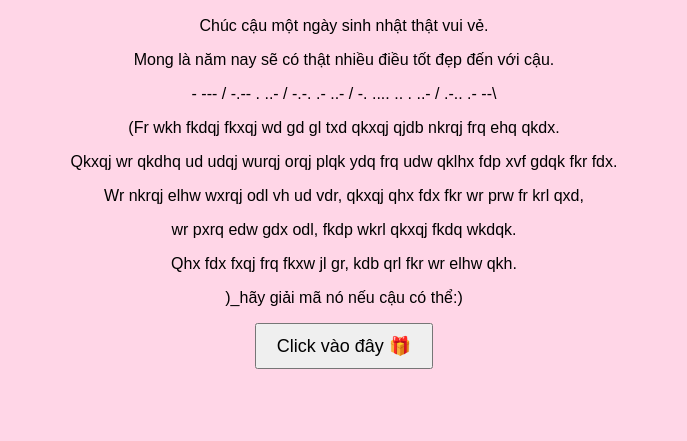
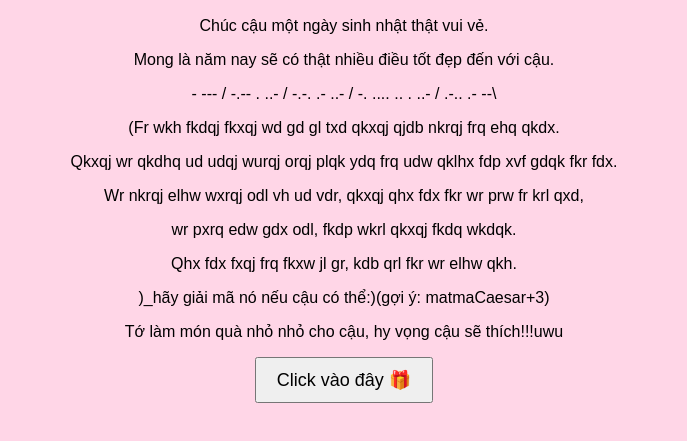
Before and after one commit to nahpgnud/SNVVVLBN, a plain HTML site: page index.html in a window 1280 px wide. Shown: the part 111-552 px from the top of the page, without its empty margins (296-983 px from the left). Drawn offline with Linux system fonts and the light colour scheme.

Commit message:
index.html

```diff
--- a/index.html
+++ b/index.html
@@ -38,8 +38,9 @@ Mong là năm nay sẽ có thật nhiều điều tốt đẹp đến với cậ
 <p>Wr nkrqj elhw wxrqj odl vh ud vdr, qkxqj qhx fdx fkr wr prw fr krl qxd, </p>
 <p>wr pxrq edw gdx odl, fkdp wkrl qkxqj fkdq wkdqk.</p>
 <p>Qhx fdx fxqj frq fkxw jl gr, kdb qrl fkr wr elhw qkh.</p>
-<p>)_hãy giải mã nó nếu cậu có thể:)
+<p>)_hãy giải mã nó nếu cậu có thể:)(gợi ý: matmaCaesar+3)
 </p>
+<p>Tớ làm món quà nhỏ nhỏ cho cậu, hy vọng cậu sẽ thích!!!uwu</p>
 
 <button onclick="alert('Tớ chúc cậu luôn vui vẻ và cười thật nhiềuuuuuu \n - --- / -.-- . ..- / -.-. .- ..- / -. .... .. . ..- / .-.. .- --')">
 Click vào đây 🎁
```
